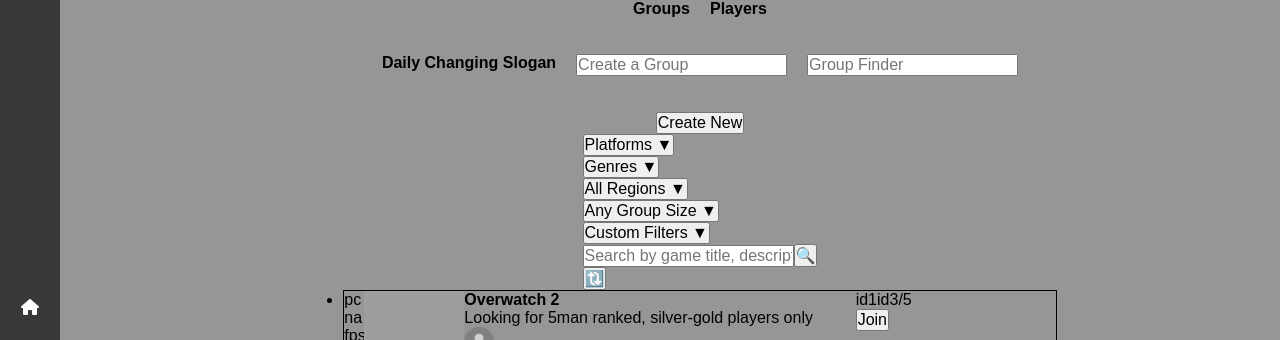
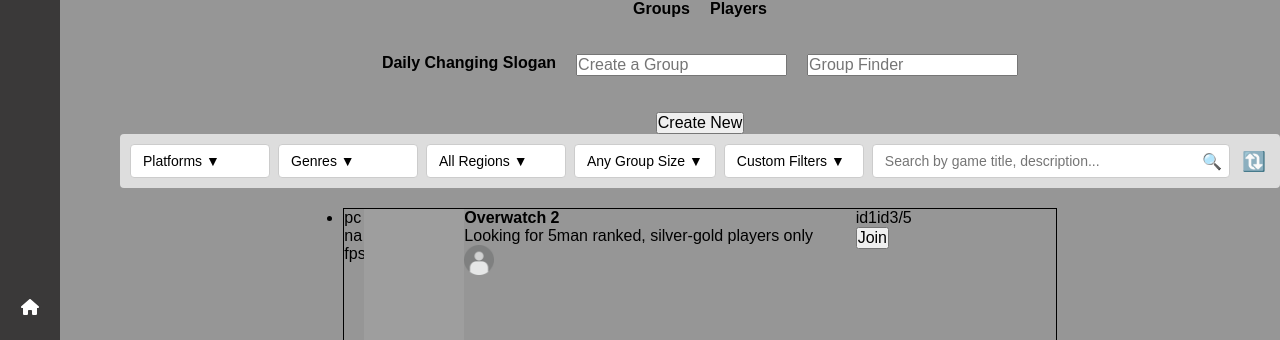
Before and after one commit to vayntail/coneko-frontend, a React (Vite) app: page / in a window 1280 px wide. Shown: the top 340 px of the page. Built offline with nearby package versions, Linux system fonts and the light colour scheme; grey boxes are pictures that could not be loaded.

Commit message:
Added basic sass styling for the filter bar

```diff
--- a/src/components/filters/FilterBar.jsx
+++ b/src/components/filters/FilterBar.jsx
@@ -1,4 +1,5 @@
 import { useFilters } from "../../context/FilterContext";
+import "./FilterBar.scss";
 
 // Individual filter components
 import PlatformFilter from "./PlatformFilter";
--- /dev/null
+++ b/src/components/filters/FilterBar.scss
@@ -0,0 +1,165 @@
+/* FilterBar.scss - Main styles for the filter bar component */
+
+.filterBar {
+  background-color: #ddd;
+  padding: 10px;
+  border-radius: 4px;
+  margin-bottom: 20px;
+  width: 100%;
+
+  .filtersContainer {
+    display: flex;
+    flex-wrap: wrap;
+    align-items: center;
+    gap: 8px;
+  }
+
+  // Style for the reset button
+  .resetFiltersBtn {
+    background: none;
+    border: none;
+    cursor: pointer;
+    font-size: 1.2rem;
+    margin-left: auto; // push to the right side
+    padding: 6px;
+    border-radius: 50%;
+    width: 32px;
+    height: 32px;
+    display: flex;
+    align-items: center;
+    justify-content: center;
+
+    &:hover {
+      background-color: #bbb;
+    }
+  }
+}
+
+/* Dropdown component styling */
+.dropdownContainer {
+  position: relative;
+  min-width: 140px;
+
+  .dropdownBtn {
+    background-color: white;
+    border: 1px solid #ccc;
+    border-radius: 4px;
+    padding: 8px 12px;
+    cursor: pointer;
+    font-size: 14px;
+    width: 100%;
+    text-align: left;
+    display: flex;
+    justify-content: space-between;
+    align-items: center;
+
+    &:hover {
+      background-color: #f5f5f5;
+    }
+  }
+
+  .dropdownList {
+    position: absolute;
+    top: 100%;
+    left: 0;
+    z-index: 10; // ensure dropdown appears above other content
+    background-color: white;
+    border: 1px solid #ccc;
+    border-radius: 4px;
+    margin-top: 4px;
+    padding: 0;
+    list-style: none;
+    width: 100%;
+    max-height: 250px;
+    overflow-y: auto;
+    box-shadow: 0 2px 8px rgba(0, 0, 0, 0.2);
+  }
+
+  .dropdownItem {
+    padding: 8px 12px;
+    cursor: pointer;
+    font-size: 14px;
+
+    &:hover {
+      background-color: #f0f0f0;
+    }
+
+    label {
+      display: flex;
+      align-items: center;
+      cursor: pointer;
+      width: 100%;
+    }
+
+    input[type="checkbox"] {
+      margin-right: 8px;
+    }
+  }
+
+  .dropdownItemAll {
+    border-bottom: 1px solid #eee;
+    font-weight: bold;
+  }
+}
+
+/* Search bar styling */
+.searchBarContainer {
+  position: relative;
+  flex-grow: 1; // Allow search bar to fill available space
+  min-width: 200px;
+
+  .searchInput {
+    width: 100%;
+    padding: 8px 40px 8px 12px; // padding for search icon
+    border: 1px solid #ccc;
+    border-radius: 4px;
+    font-size: 14px;
+
+    &:focus {
+      outline: none;
+      border-color: #999;
+    }
+  }
+
+  .searchBtn {
+    position: absolute;
+    right: 0;
+    top: 0;
+    background: none;
+    border: none;
+    padding: 8px;
+    cursor: pointer;
+  }
+
+  .clearBtn {
+    position: absolute;
+    right: 28px; // position to left of search button
+    top: 0;
+    background: none;
+    border: none;
+    padding: 8px;
+    cursor: pointer;
+  }
+}
+
+/* Specific filter components - customize as needed */
+// .platformFilter,
+// .genreFilter,
+// .regionFilter,
+// .groupSizeFilter,
+// .customTagFilter {
+// Add specific styling for individual filters here
+// }
+
+/* Responsive styling */
+@media (max-width: 768px) {
+  .filterBar .filtersContainer {
+    flex-direction: column;
+    align-items: stretch;
+  }
+
+  .dropdownContainer,
+  .searchBarContainer {
+    width: 100%;
+  }
+}
--- a/src/components/filters/SearchBar.jsx
+++ b/src/components/filters/SearchBar.jsx
@@ -54,6 +54,13 @@ const SearchBar = () => {
     setSearchTerm(""); //Clear the actual search term
   };
 
+  // Handle search button click
+  //Only needed if someone has unrelastic typing speed
+  const handleSearch = () => {
+    // Immediately apply the current input value as search term
+    setSearchTerm(inputValue);
+  };
+
   return (
     <div className="searchBarContainer">
       {/* Search input field */}
@@ -76,8 +83,14 @@ const SearchBar = () => {
           ❌
         </button>
       )}
+
       {/* Search icon button */}
-      <button className="searchBtn" aria-label="Search">
+      <button
+        className="searchBtn"
+        onClick={handleSearch}
+        aria-label="Search"
+        title="Search"
+      >
         🔍
       </button>
     </div>
```
